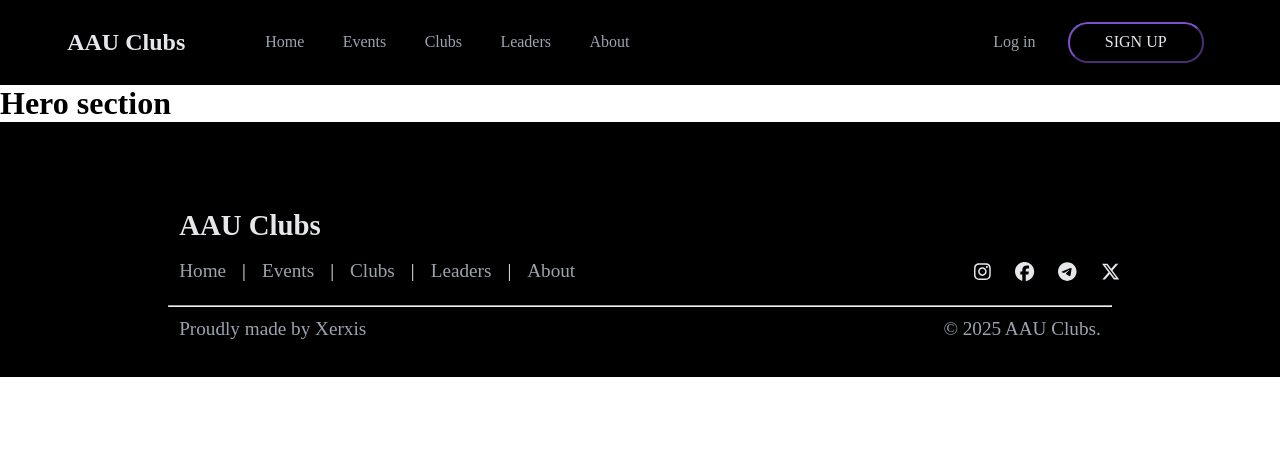
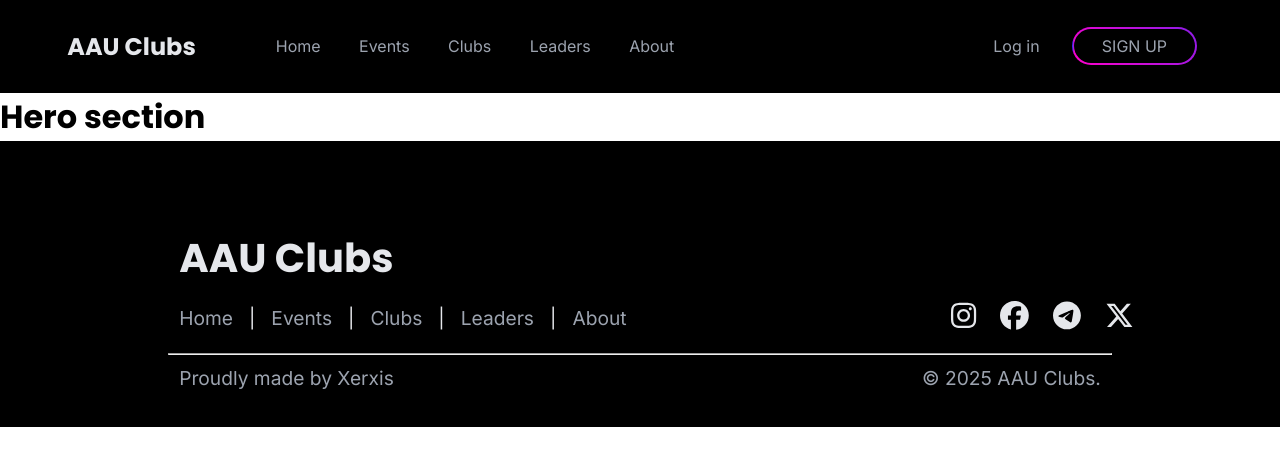
Before and after one commit to GDGAAU/AAU-Clubs, a React (Vite) app in the folder client/: page / in a window 1280 px wide. Shown: the top 466 px of the page. Built offline with nearby package versions, Linux system fonts and the light colour scheme.

Commit message:
Fix transition gradient

```diff
--- a/client/src/App.jsx
+++ b/client/src/App.jsx
@@ -1,3 +1,4 @@
+import './assets/styles.css';
 import React from "react";
 import { createRoot } from "react-dom/client";
 import NavBar from "./components/navbar/navbar";
--- /dev/null
+++ b/client/src/assets/styles.css
@@ -0,0 +1,9 @@
+@import url('https://fonts.googleapis.com/css2?family=Inter:wght@400;500;700&family=Poppins:wght@300;400;600;700&display=swap');
+
+body {
+    font-family: 'Inter', sans-serif;
+}
+
+h1, h2, h3, h4, h5, h6 {
+    font-family: 'Poppins', sans-serif;
+}
--- a/client/src/components/footer/footer.jsx
+++ b/client/src/components/footer/footer.jsx
@@ -18,10 +18,10 @@ const Footer = () => {
                     </div>
                 </div>
                 <div className={styles.socials}>
-                    <FontAwesomeIcon icon={faInstagram} />
-                    <FontAwesomeIcon icon={faFacebook} />
-                    <FontAwesomeIcon icon={faTelegram} />
-                    <FontAwesomeIcon icon={faXTwitter} />
+                    <FontAwesomeIcon icon={faInstagram} size="xl"/>
+                    <FontAwesomeIcon icon={faFacebook} size="xl"/>
+                    <FontAwesomeIcon icon={faTelegram} size="xl"/>
+                    <FontAwesomeIcon icon={faXTwitter} size="xl"/>
                 </div>
             </div>
             <hr />
--- a/client/src/components/footer/footer.module.css
+++ b/client/src/components/footer/footer.module.css
@@ -19,6 +19,10 @@
     padding: 2% 10%;
 }
 
+.left h2 {
+    font-size: 2.5rem;
+}
+
 .links {
     list-style-type: none;
     display: flex;
@@ -36,7 +40,7 @@
     width: 10%;
     align-items: flex-end;
     gap: 1.5rem;
-    padding: 0 11% 2% 5%;
+    padding: 0 13% 2% 5%;
 }
 
 hr {
--- a/client/src/components/navbar/navbar.module.css
+++ b/client/src/components/navbar/navbar.module.css
@@ -44,17 +44,28 @@
     align-items: center;
     width: 20%;
     color: #9ca3af;
+    position: relative;
 }
 
 .signin {
-    border: 2px outset;
+    background:
+      linear-gradient(black, black) padding-box,
+      linear-gradient(45deg, #ff00cc, #3333ff) border-box;
     border-radius: 20px;
-    padding: 4% 15%;
-    border-color: #7d51cb;
-    color: #e5e7eb;
+    border: 2px solid transparent;
+    padding: 3% 12%;
+    transition: background-position 0.4s ease-in-out;
+    background-size: 200% 100%;
+    background-position: 200% 0;
 }
 
 .signin:hover {
+    background-position: 100% 0;
+    /* background:
+        linear-gradient(black, black) padding-box,
+        linear-gradient(to right, #3333ff, #ff00cc) border-box;
+    border: 1px solid transparent;
+    transition: all 0.5s ease-in-out; */
     box-shadow: 0 5px 5px rgba(139, 100, 207, 0.5);
     transition: 0.2s ease-in-out;
 }
```
Also changed, not shown: client/src/assets/style.css (deleted).
